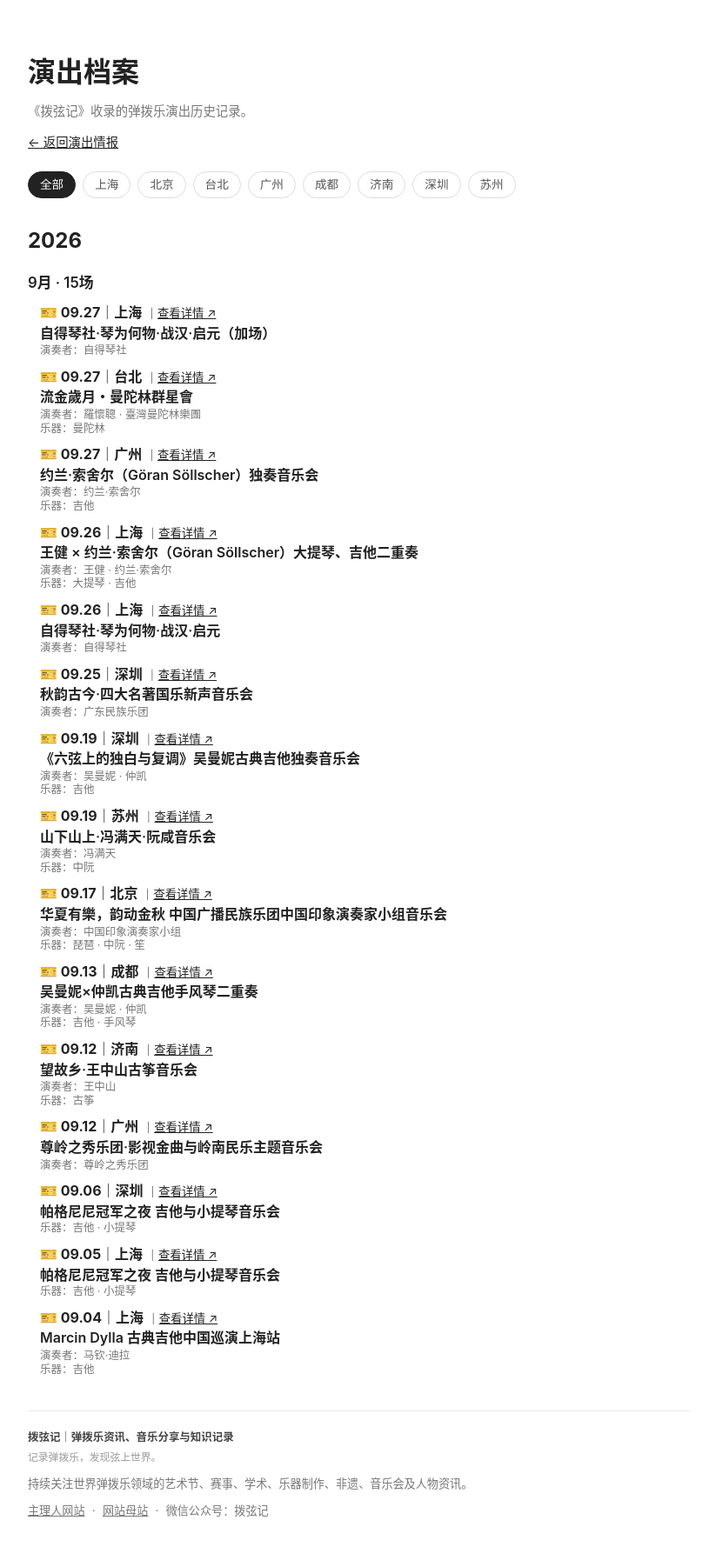
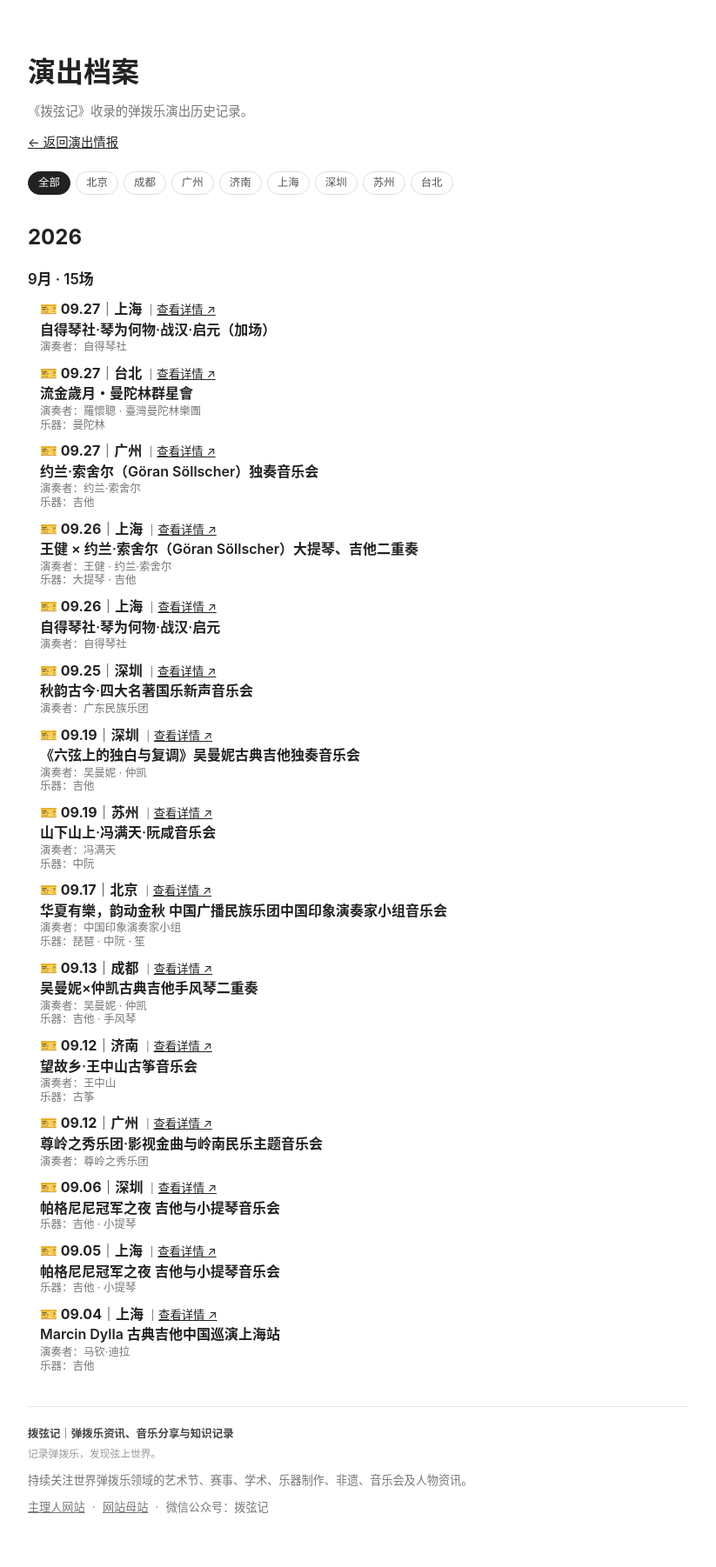
Before and after one commit to KeenKwok/boxianji, a Jekyll site: the page built from archive/index.md, in a window 1280 px wide. Shown: the whole page at 87% size, without its empty margins (228-1051 px from the left). Built offline with Jekyll 4.4.1, drawn with Linux system fonts in a browser that asks for light colours; part of the change alters nothing that is shown.

Commit message:
更新 index.md

```diff
--- a/archive/index.md
+++ b/archive/index.md
@@ -13,38 +13,48 @@ title: 演出档案
 <a href="{{ '/attention/' | relative_url }}">← 返回演出情报</a>
 </div>
 
+
 {% assign events = site.data.attention | sort: "date" | reverse %}
-{% assign cities = events | map: "city" | uniq | sort %}
 
-<div style="display:flex;flex-wrap:wrap;gap:8px;margin-bottom:2em;">
+<div id="archive-city-filter" style="
+  display:flex;
+  flex-wrap:wrap;
+  gap:6px;
+  margin:10px 0 2em;
+">
 
-<button class="city-filter active" data-city="all" onclick="filterArchive('all')">全部</button>
-
-{% for city in cities %}
-<button class="city-filter" data-city="{{ city }}" onclick="filterArchive('{{ city }}')">{{ city }}</button>
-{% endfor %}
+  <button
+    type="button"
+    data-city-filter="全部"
+    class="archive-city-button active"
+  >
+    全部
+  </button>
 
 </div>
 
 <style>
-.city-filter {
+
+.archive-city-button {
   border:1px solid #ddd;
+  border-radius:16px;
+  padding:5px 11px;
   background:#fff;
   color:#555;
-  border-radius:999px;
-  padding:5px 13px;
-  font-size:0.85em;
-  line-height:1.4;
+  font-size:0.78em;
+  line-height:1.2;
   cursor:pointer;
   -webkit-appearance:none;
 }
 
-.city-filter.active {
+.archive-city-button.active {
   background:#222;
   color:#fff;
   border-color:#222;
 }
+
 </style>
+
 
 {% assign current_year = "" %}
 {% assign current_month = "" %}
@@ -53,6 +63,7 @@ title: 演出档案
 
 {% assign event_year = event.date | date: "%Y" %}
 {% assign event_month = event.date | date: "%m" %}
+
 
 {% if event_year != current_year %}
 
@@ -63,12 +74,14 @@ title: 演出档案
 
 {% endif %}
 
+
 {% if event_month != current_month %}
 
 {% assign current_month = event_month %}
 {% assign month_count = 0 %}
 
 {% for count_event in events %}
+
 {% assign count_year = count_event.date | date: "%Y" %}
 {% assign count_month = count_event.date | date: "%m" %}
 
@@ -78,162 +91,365 @@ title: 演出档案
 
 {% endfor %}
 
+
 <h3
   class="archive-month"
   data-year="{{ event_year }}"
   data-month="{{ event_month }}"
-  style="margin-top:1.2em;margin-bottom:0.25em;font-size:1.05em;font-weight:600;">
+  style="
+    margin-top:1.2em;
+    margin-bottom:0.25em;
+    font-size:1.05em;
+    font-weight:600;
+  "
+>
   {{ current_month | plus: 0 }}月 · {{ month_count }}场
 </h3>
 
 {% endif %}
 
+
 <div
   class="archive-event"
   data-year="{{ event_year }}"
   data-month="{{ event_month }}"
-  data-city="{{ event.city }}"
-  style="margin:0.75em 0 0.75em 14px;">
+  data-city="{{ event.city | escape }}"
+  style="
+    margin:0.75em 0 0.75em 14px;
+  "
+>
 
-<div style="line-height:1.35;margin-bottom:2px;">
-<strong>🎫 {{ event.date | date: "%m.%d" }}｜{{ event.city }}</strong>
-<small>｜<a href="{{ event.link }}">查看详情 ↗</a></small>
-</div>
+  <div style="
+    line-height:1.35;
+    margin-bottom:2px;
+  ">
+    <strong>
+      🎫 {{ event.date | date: "%m.%d" }}｜{{ event.city }}
+    </strong>
 
-<div style="line-height:1.35;font-weight:600;">
-{{ event.title }}
-</div>
+    <small>
+      ｜<a href="{{ event.link }}">查看详情 ↗</a>
+    </small>
+  </div>
 
-{% if event.performers and event.performers.size > 0 %}
-<div style="margin-top:1px;font-size:0.78em;line-height:1.25;color:#777;">
-演奏者：{{ event.performers | join: " · " }}
-</div>
-{% endif %}
 
-{% if event.instruments and event.instruments.size > 0 %}
-<div style="margin-top:0;font-size:0.78em;line-height:1.25;color:#777;">
-乐器：{{ event.instruments | join: " · " }}
-</div>
-{% endif %}
+  <div style="
+    line-height:1.35;
+    font-weight:600;
+  ">
+    {{ event.title }}
+  </div>
+
+
+  {% if event.performers and event.performers.size > 0 %}
+
+  <div style="
+    margin-top:1px;
+    font-size:0.78em;
+    line-height:1.25;
+    color:#777;
+  ">
+    演奏者：{{ event.performers | join: " · " }}
+  </div>
+
+  {% endif %}
+
+
+  {% if event.instruments and event.instruments.size > 0 %}
+
+  <div style="
+    margin-top:0;
+    font-size:0.78em;
+    line-height:1.25;
+    color:#777;
+  ">
+    乐器：{{ event.instruments | join: " · " }}
+  </div>
+
+  {% endif %}
 
 </div>
 
 {% endfor %}
 
+
 <script>
-function filterArchive(city) {
 
-  /* 更新城市胶囊 */
+(function () {
 
-  document.querySelectorAll('.city-filter').forEach(function(button) {
-    button.classList.remove('active');
-  });
+  var filterBox =
+    document.getElementById('archive-city-filter');
 
-  var activeButton = document.querySelector(
-    '.city-filter[data-city="' + city + '"]'
-  );
-
-  if (activeButton) {
-    activeButton.classList.add('active');
-  }
+  if (!filterBox) return;
 
 
-  /* 筛选演出 */
+  /* =========================
+     获取全部演出
+     ========================= */
 
-  document.querySelectorAll('.archive-event').forEach(function(event) {
+  var events =
+    document.querySelectorAll('.archive-event');
 
-    if (city === 'all' || event.dataset.city === city) {
-      event.style.display = '';
-    } else {
-      event.style.display = 'none';
+  var cities = [];
+
+
+  /* =========================
+     收集城市
+     ========================= */
+
+  events.forEach(function (event) {
+
+    var city =
+      event.getAttribute('data-city');
+
+    if (
+      city &&
+      cities.indexOf(city) === -1
+    ) {
+      cities.push(city);
     }
 
   });
 
 
-  /* 重新计算每个月的场数 */
+  /* =========================
+     按中文城市名称首字母排序
+     与 /attention/ 保持一致
+     ========================= */
 
-  document.querySelectorAll('.archive-month').forEach(function(month) {
+  cities.sort(function (a, b) {
 
-    var year = month.dataset.year;
-    var monthNumber = month.dataset.month;
-
-    var events = document.querySelectorAll(
-      '.archive-event[data-year="' +
-      year +
-      '"][data-month="' +
-      monthNumber +
-      '"]'
+    return a.localeCompare(
+      b,
+      'zh-CN'
     );
 
-    var visibleCount = 0;
+  });
 
-    events.forEach(function(event) {
 
-      if (event.style.display !== 'none') {
-        visibleCount++;
+  /* =========================
+     创建城市按钮
+     ========================= */
+
+  cities.forEach(function (city) {
+
+    var button =
+      document.createElement('button');
+
+    button.type = 'button';
+
+    button.textContent = city;
+
+    button.setAttribute(
+      'data-city-filter',
+      city
+    );
+
+    button.className =
+      'archive-city-button';
+
+    filterBox.appendChild(button);
+
+  });
+
+
+  var buttons =
+    filterBox.querySelectorAll(
+      '.archive-city-button'
+    );
+
+
+  /* =========================
+     应用城市筛选
+     ========================= */
+
+  function applyFilter(city) {
+
+
+    events.forEach(function (event) {
+
+      var eventCity =
+        event.getAttribute('data-city');
+
+      if (
+        city === '全部' ||
+        eventCity === city
+      ) {
+
+        event.style.display = '';
+
+      } else {
+
+        event.style.display = 'none';
+
       }
 
     });
 
 
-    /* 有演出：显示月份并更新场数 */
+    /* =========================
+       更新城市按钮状态
+       ========================= */
 
-    if (visibleCount > 0) {
+    buttons.forEach(function (button) {
 
-      month.style.display = '';
+      var isActive =
+        button.getAttribute(
+          'data-city-filter'
+        ) === city;
 
-      month.textContent =
-        parseInt(monthNumber, 10) +
-        '月 · ' +
-        visibleCount +
-        '场';
+      if (isActive) {
 
-    }
+        button.classList.add('active');
+
+      } else {
+
+        button.classList.remove('active');
+
+      }
+
+    });
 
 
-    /* 没有演出：隐藏月份 */
+    /* =========================
+       更新月份场次
+       ========================= */
 
-    else {
+    document.querySelectorAll(
+      '.archive-month'
+    ).forEach(function (month) {
 
-      month.style.display = 'none';
+      var year =
+        month.getAttribute('data-year');
 
-    }
+      var monthNumber =
+        month.getAttribute('data-month');
+
+
+      var monthEvents =
+        document.querySelectorAll(
+          '.archive-event[data-year="' +
+          year +
+          '"][data-month="' +
+          monthNumber +
+          '"]'
+        );
+
+
+      var visibleCount = 0;
+
+
+      monthEvents.forEach(function (event) {
+
+        if (
+          event.style.display !== 'none'
+        ) {
+          visibleCount++;
+        }
+
+      });
+
+
+      if (visibleCount > 0) {
+
+        month.style.display = '';
+
+        month.textContent =
+          parseInt(monthNumber, 10) +
+          '月 · ' +
+          visibleCount +
+          '场';
+
+      } else {
+
+        month.style.display = 'none';
+
+      }
+
+    });
+
+
+    /* =========================
+       更新年份显示
+       ========================= */
+
+    document.querySelectorAll('h2').forEach(
+      function (yearTitle) {
+
+        var year =
+          yearTitle.textContent.trim();
+
+        if (!/^\d{4}$/.test(year)) {
+          return;
+        }
+
+
+        var months =
+          document.querySelectorAll(
+            '.archive-month[data-year="' +
+            year +
+            '"]'
+          );
+
+
+        var hasVisibleMonth = false;
+
+
+        months.forEach(function (month) {
+
+          if (
+            month.style.display !== 'none'
+          ) {
+            hasVisibleMonth = true;
+          }
+
+        });
+
+
+        if (hasVisibleMonth) {
+
+          yearTitle.style.display = '';
+
+        } else {
+
+          yearTitle.style.display = 'none';
+
+        }
+
+      }
+    );
+
+  }
+
+
+  /* =========================
+     绑定城市按钮
+     ========================= */
+
+  buttons.forEach(function (button) {
+
+    button.addEventListener(
+      'click',
+      function () {
+
+        applyFilter(
+          button.getAttribute(
+            'data-city-filter'
+          )
+        );
+
+      }
+    );
 
   });
 
 
-  /* 隐藏没有任何月份的年份 */
+  /* =========================
+     默认显示全部
+     ========================= */
 
-  document.querySelectorAll('h2').forEach(function(yearTitle) {
+  applyFilter('全部');
 
-    var year = yearTitle.textContent.trim();
+})();
 
-    if (!/^\d{4}$/.test(year)) {
-      return;
-    }
-
-    var months = document.querySelectorAll(
-      '.archive-month[data-year="' + year + '"]'
-    );
-
-    var hasVisibleMonth = false;
-
-    months.forEach(function(month) {
-
-      if (month.style.display !== 'none') {
-        hasVisibleMonth = true;
-      }
-
-    });
-
-    if (hasVisibleMonth) {
-      yearTitle.style.display = '';
-    } else {
-      yearTitle.style.display = 'none';
-    }
-
-  });
-
-}
 </script>
```
